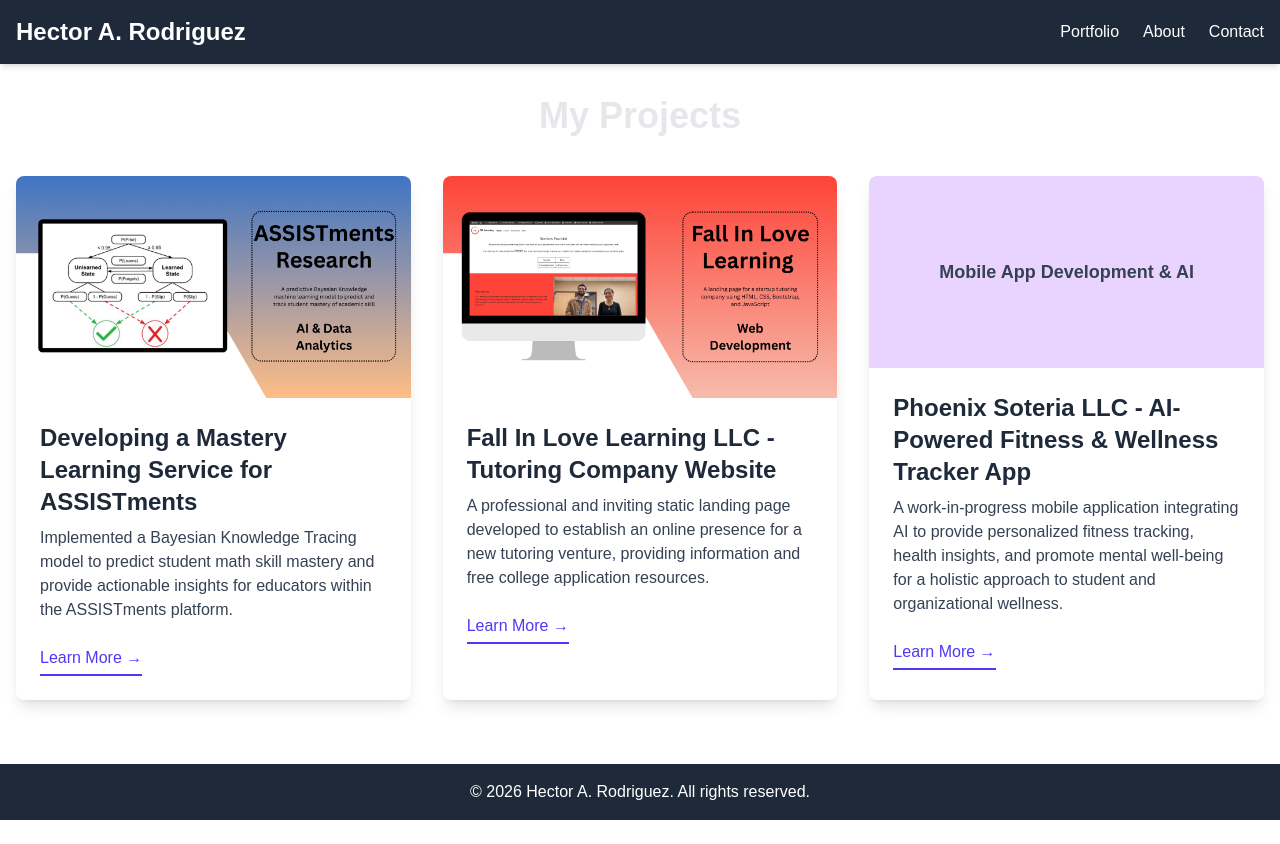
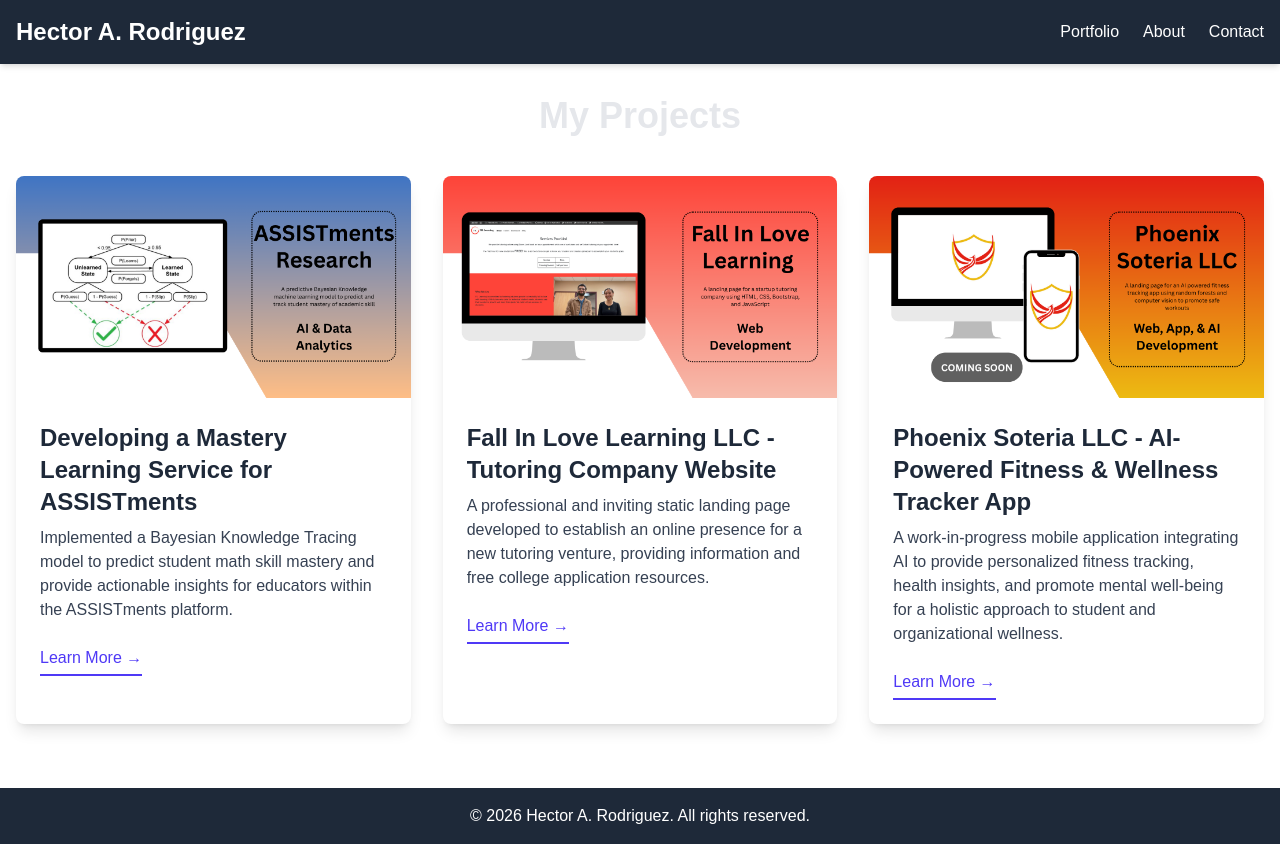
Before and after one commit to mr-hec24/portfolio-nextjs, a Next.js app: page /portfolio in a window 1280 px wide. Before the commit the page ends 820 px from the top, so only its background shows below. Built offline with nearby package versions, Linux system fonts and the light colour scheme.

Commit message:
Added Phoenix Soteria hero png

```diff
--- a/src/app/portfolio/page.tsx
+++ b/src/app/portfolio/page.tsx
@@ -54,11 +54,7 @@
                 {/* Phoenix Soteria Project Card */}
                 <div className="bg-white rounded-lg shadow-lg overflow-hidden transform transition-transform hover:scale-105 duration-300">
                     <Link href="/portfolio/phoenix-soteria" className="block">
-                        {/* You can replace this div with a small project image/thumbnail if you have one */}
-                        <div className="w-full h-48 bg-purple-200 flex items-center justify-center text-gray-700 text-center text-lg font-semibold p-4">
-                            Mobile App Development & AI
-                            {/* Optional: <img src="/images/phoenix-thumbnail.jpg" alt="Phoenix Soteria thumbnail" className="w-full h-full object-cover" /> */}
-                        </div>
+                       <img src="/images/portfolio/phoenix-soteria-hero.png"></img>
                         <div className="p-6">
                             <h2 className="text-2xl font-semibold text-gray-800 mb-2">
                                 Phoenix Soteria LLC - AI-Powered Fitness & Wellness Tracker App
--- a/src/app/portfolio/phoenix-soteria/page.tsx
+++ b/src/app/portfolio/phoenix-soteria/page.tsx
@@ -15,7 +15,7 @@
 
       {/* Hero Image Placeholder */}
       <img
-        src="https://placehold.co/1200x600/E0E0E0/000000?text=Phoenix+Soteria+App+Hero"
+        src="/images/portfolio/phoenix-soteria-hero.png"
         alt="Phoenix Soteria App Hero Screenshot"
         className="w-full rounded-xl shadow-2xl mb-12 aspect-video object-cover"
         style={{ maxHeight: '600px' }}
```
Also changed, not shown: public/images/portfolio/phoenix-soteria-hero.png (added).
